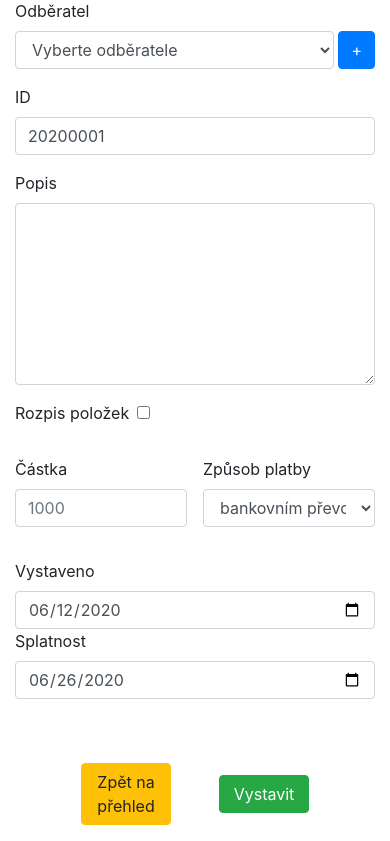
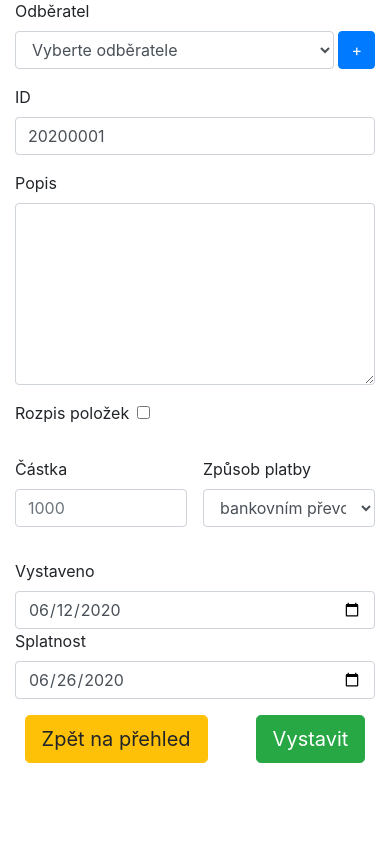
Before and after one commit to BeranekP/InvoicesDjango, a Django app: page /invoices/create/ in a window 390 px wide. Shown: the part 111-952 px from the top of the page. After the commit the page ends 874 px from the top, so only its background shows below. Run offline with Django 3.2, Linux system fonts and the light colour scheme; the visitor is signed in with stand-in values (Sample User, id 1); data that the repository does not hold is empty; some libraries are stand-ins or nearby versions.

Commit message:
mobile friendly adjustments, btn sizes, spacing

```diff
--- a/invoices/templates/invoices/create.html
+++ b/invoices/templates/invoices/create.html
@@ -65,7 +65,7 @@
             id="items"
             name="hasItems"
           />
-          <div id="itemList" class="w-100 justify-content-around"></div>
+          <div id="itemList" class="w-100 mx-auto"></div>
           <div
             id="addRow"
             class="mt-2 mb-2 justify-content-center w-100 d-flex"
@@ -95,6 +95,7 @@
         </div>
 
         <div class="form-inline mt-3 mb-3 w-100 d-flex justify-content-between">
+
             <label for="createdInput">Vystaveno</label>
             <input
               type="date"
@@ -104,6 +105,7 @@
               value="{{ default_dates.created|date:'Y-m-d'}}"
               required
             />
+
             <label for="dueInput">Splatnost</label>
             <input
               type="date"
@@ -113,16 +115,17 @@
               value="{{ default_dates.due|date:'Y-m-d'}}"
               required
             />
+
         </div>
 
         <div
           class="form-group d-flex w-100 align-items-center justify-content-center"
         >
-          <a href="../" class="btn btn-warning mt-5 mr-5 w-25"
+          <a href="../" class="btn btn-warning mr-5 mt-sm-1 mt-md-5 w-sm-50 w-md-25 btn-lg"
             >Zpět na přehled</a
           >
           <input
-            class="btn btn-success mt-5 w-25"
+            class="btn btn-success mt-sm-1 mt-md-5 w-md-25 w-sm-50 btn-lg"
             type="submit"
             value="Vystavit"
           />
--- a/invoices/templates/signup/form.html
+++ b/invoices/templates/signup/form.html
@@ -176,11 +176,11 @@ Nový uživatel
         <div
           class="form-group d-flex w-100 align-items-center justify-content-center"
         >
-        <a href="../" class="btn btn-warning mt-5 mr-5 w-25"
+        <a href="../" class="btn btn-warning mt-5 mr-5 w-sm-50 w-md-25"
             >Zpět</a
           >
           <input
-            class="btn btn-success mt-5 w-25"
+            class="btn btn-success mt-5 w-sm-50 w-md-25"
             type="submit"
             ,
             value="Vytvořit uživatele"
```
Lines whose indentation alone changed are shown as unchanged.
